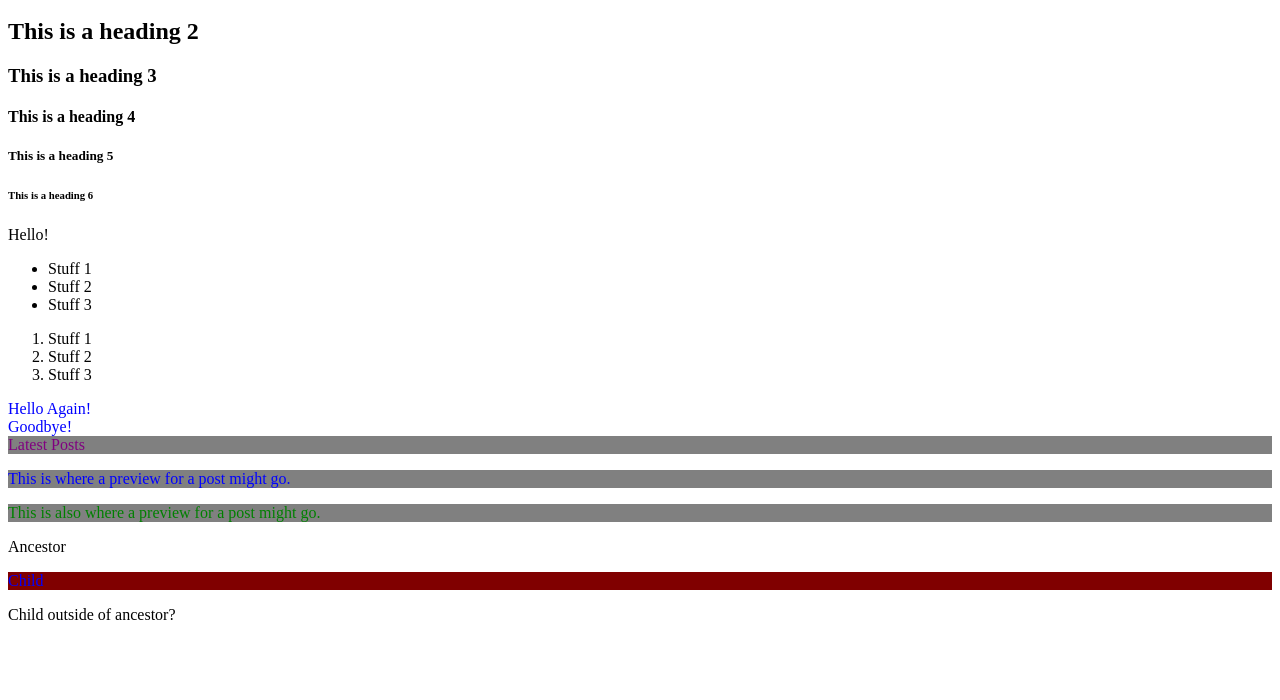
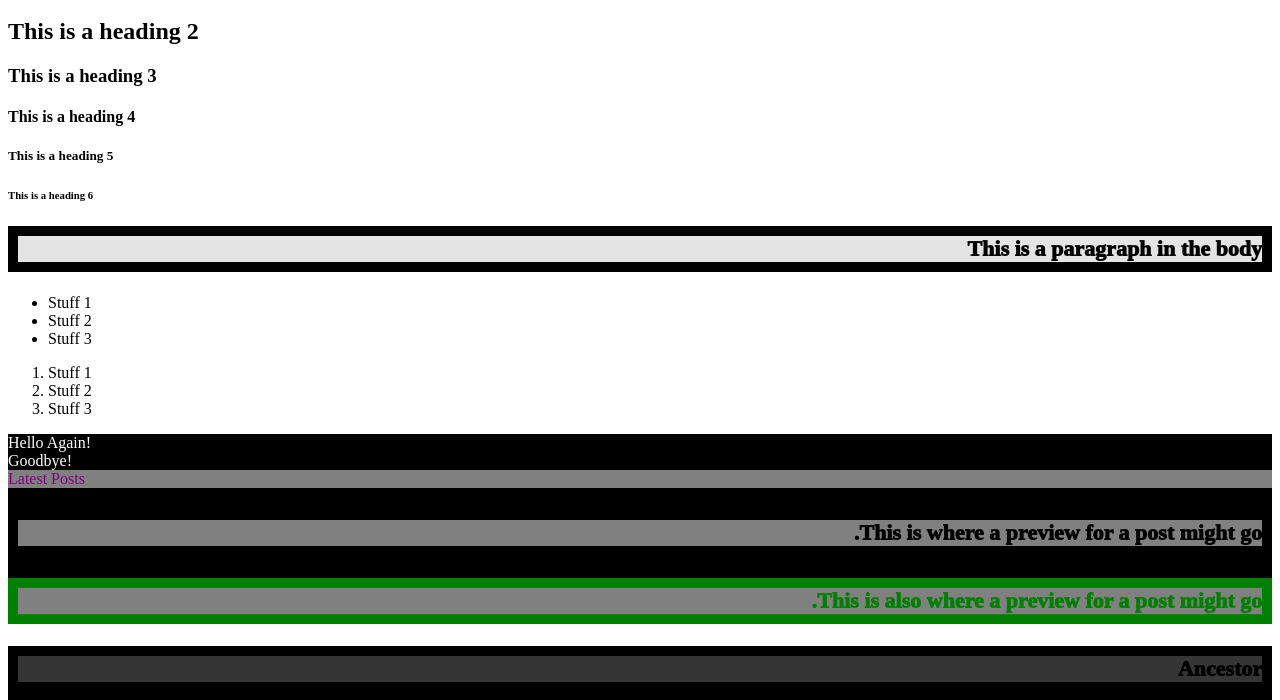
Before and after one commit to ChrisIBill/git_test, a plain HTML site: page pages/test.html in a window 1280 px wide. Shown: the part 100-800 px from the top of the page. Drawn offline with Linux system fonts and the light colour scheme.

Commit message:
Final Commit, HTML and CSS style guide

```diff
--- a/pages/test.html
+++ b/pages/test.html
@@ -15,7 +15,7 @@
     <h4>This is a heading 4</h4>
     <h5>This is a heading 5</h5>
     <h6>This is a heading 6</h6>
-    <p>Hello!</p>
+    <p>This is a paragraph in the body</p>
     <!--Unordered List-->
     <ul>
         <li>Stuff 1</li>
@@ -50,5 +50,17 @@
         <!--Does not get child styling-->
         <p>Child outside of ancestor?</p>
     </div>
+    <!--Internal CSS-->
+    <style>
+        div {
+            color: white;
+            background-color: black;
+        }
+    </style>
+    <div>
+        Internally defined CSS
+    </div>
+    <!--Internal Inline CSS-->
+    <div style="color: white; background-color: black;">Inline Internal CSS</div>
 </body>
 </html>
--- a/styles.css
+++ b/styles.css
@@ -1,10 +1,14 @@
 /* styles.css */
-/* Defines all divs to be blue */
+/* Type-selector
+    Defines all divs to be blue
+*/
 div {
     color: blue;
 }
 
-/* Defines both alert-text and unread */
+/* Class selector
+    Defines both alert-text and unread
+*/
 .alert-text, .unread {
     color: red;
 }
@@ -16,7 +20,9 @@ div {
     background-color: aqua;
 }
 
-/* ID vs Class, dont really understand */
+/* ID selector
+    ID vs Class, dont really understand
+*/
 #title {
     background-color: green;
 }
@@ -42,3 +48,78 @@ div {
 .ancestor .child {
     background-color: maroon;
 }
+/* Some basic properties */
+p {
+    /* hex example
+        #RRGGBB
+        R: Red, G: Green, B: Blue
+        Hex values so 0 to f
+    */
+    color: #1100ff;
+    /* hex example w/ transparency (also hex 00: transparent, ff: opaque)*/
+    color: #1100ff80;
+    /* rgb example
+        (red, green, blue)
+    */
+    color: rgb(100, 0, 127);
+    /* rgba example (adds transparency 0.0 transparent, 1.0 opaque)*/
+    color: rgba(100, 0, 127, 0.3);
+    /* hsl example
+        hsl(hue, saturation, lightness)
+    Hue is a degree on the color wheel (from 0 to 360):
+        0 (or 360) is red, 120 is green, 240 is blue.
+    Saturation is a percentage value;
+        0% means a shade of gray and 100% is the full color.
+    Lightness is also a percentage; 0% is black, 100% is white.
+    */
+    color: hsl(15, 82%, 56%);
+    /* hsla example (transparency added: 0.0 transparent, 1.0 opaque)*/
+    color: hsla(15, 82%, 56%, 1.0);
+    /* Actually setting the stuff */
+    color: #000000;
+    background-color: #aaaaaa50;
+    /* Current color, currently what was set with hsla */
+    border: 10px solid currentColor;
+
+    /* Fonts */
+    /* Font families, can be single value*/
+    font-family: "Times New Roman";
+    /* Or comma separated list
+        If list, browser will attempt to use each font, if it cant use/find, moves to next
+        "font family names" will be in quotes, generic family names wont be
+    */
+    font-family: "Times New Roman", sans-serif;
+
+    font-size: 22px;
+
+    /* Font weight
+        Can be keyword such as bold, or number between 0 and 1000
+    */
+    font-weight: lighter;
+    font-weight: 1000;
+    /* Text alignment
+        Justify makes all characters same length so lines will 'line' up
+    */
+    text-align: justify;
+    direction: rtl;
+}
+/* Changes style of imgs */
+img {
+    height: auto;
+    width: 400px;
+}
+/* Specificity
+    Prio list
+        ID selector
+        Class Selector
+        Type selector
+    A selector w/ prio will beat any number of lower selectors
+    More selectors at same prio beats less selectors
+    Chaining vs Combinators are equal
+    If all else fails, last defined wins
+*/
+/* Inheritance
+    Typography based properties
+        color, font-size, font-family, etc. get inherited
+    Most others dont
+*/
```
